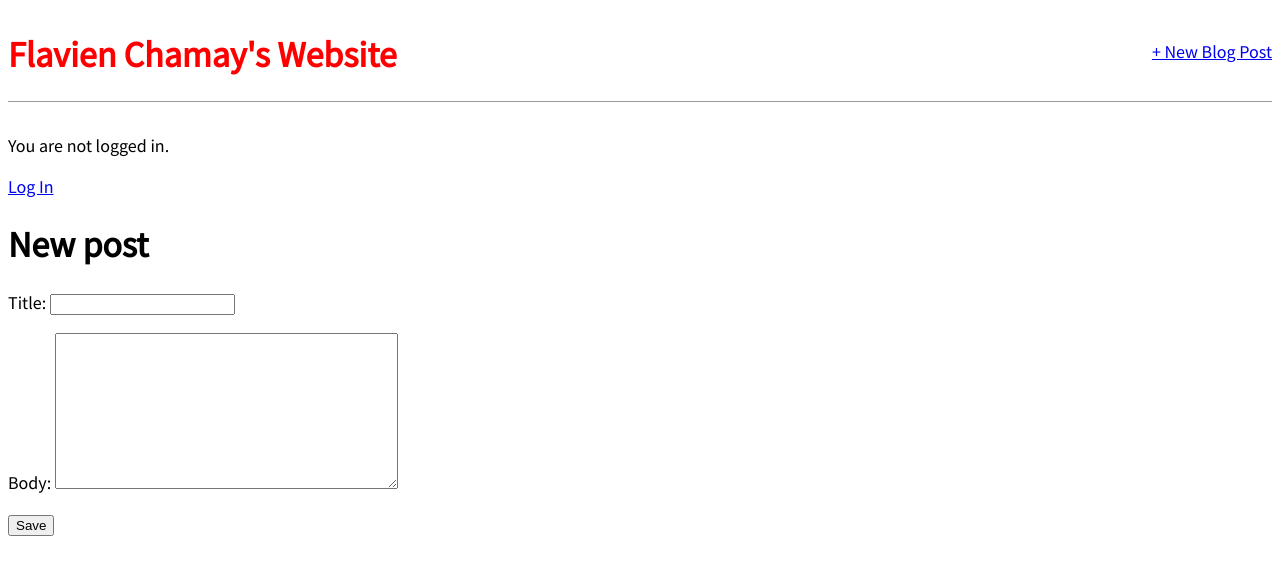
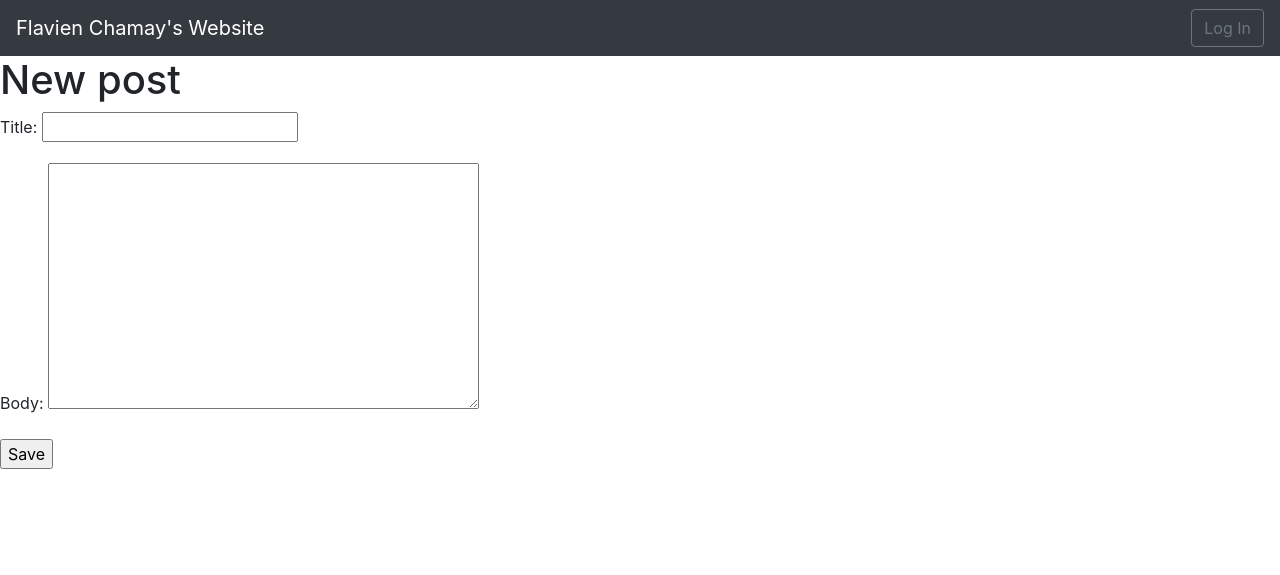
Before and after one commit to flavienChamay/flavienchamay-personal-website, a Django app: page /post/new/ in a window 1280 px wide. Shown: the top 575 px of the page. Run offline with Django 3.2, Linux system fonts and the light colour scheme; parts of the project's set-up code (start-up, migrations or seed data) failed here and were passed over.

Commit message:
Cleaning frontend

```diff
--- a/templates/base.html
+++ b/templates/base.html
@@ -4,28 +4,52 @@
   <head>
     <meta charset="utf-8">
     <title>{% block title %}Flavien Chamay's Website{% endblock title %}</title>
+    <meta name="viewport" content="width=device-width, initial-scale=1, shrink-to-fit=no">
     <link href="https://fonts.googleapis.com/css?family=Source+Sans+Pro:400" rel="stylesheet">
     <link href="{% static 'css/base.css' %}" rel="stylesheet">
+    <!-- Bootstrap CSS -->
+    <link rel="stylesheet" href="https://cdn.jsdelivr.net/npm/bootstrap@4.5.3/dist/css/bootstrap.min.css" integrity="sha384-TX8t27EcRE3e/ihU7zmQxVncDAy5uIKz4rEkgIXeMed4M0jlfIDPvg6uqKI2xXr2" crossorigin="anonymous">
   </head>
   <body>
+    <nav class="navbar navbar-expand-lg navbar-dark bg-dark">
+      <a class="navbar-brand" href="{% url 'home' %}">Flavien Chamay's Website</a>
+      <button class="navbar-toggler" type="button" data-toggle="collapse" data-target="#navbarSupportedContent" aria-controls="navbarSupportedContent" aria-expanded="false" aria-label="Toggle navigation">
+	<span class="navbar-toggler-icon"></span>
+      </button>
+      <div class="collapse navbar-collapse" id="navbarSupportedContent">
+	{% if user.is_authenticated %}
+	<ul class="navbar-nav ml-auto">
+	  <li class="nav-item">
+	    <a class="nav-link dropdown-toggle" href="#" id="navbarDropdown" role="button" data-toggle="dropdown" aria-haspopup="true" aria-expanded="false">
+	      {{ user.username }}
+	    </a>
+	    <div class="dropdown-menu dropdown-menu-lg-right" aria-labelledby="navbarDropdown">
+	      <a class="dropdown-item" href="{% url 'password_change' %}">Change password</a>
+	      <div class="dropdown-divider"></div>
+	      <a class="dropdown-item" href="{% url 'post_new' %}">+ New Blog Post</a>
+	      <div class="dropdown-divider"></div>
+	      <a class="dropdown-item" href="{% url 'logout' %}">Log Out</a>
+	    </div>
+	  </li>
+	</ul>
+	{% else %}
+	<form class="form-inline ml-auto">
+	  <a href="{% url 'login' %}" class="btn btn-outline-secondary">Log In</a>
+	</form>
+	{% endif %}
+      </div>
+    </nav>
     <div>
-      <header>
-	<div class="nav-left">
-	  <h1><a href="{% url 'home' %}">Flavien Chamay's Website</a></h1>
-	</div>
-	<div class="nav-right">
-	  <a href="{% url 'post_new' %}">+ New Blog Post</a>
-	</div>
-      </header>
-      {% if user.is_authenticated %}
-      <p>Hi {{ user.username }}!</p>
-      <p><a href="{% url 'logout' %}">Log Out</a></p>
-      {% else %}
-      <p>You are not logged in.</p>
-      <a href="{% url 'login' %}">Log In</a>
-      {% endif %}
+      <main>
       {% block content %}
       {% endblock content %}
+      </main>
     </div>
+
+    <!-- Optional Javascript -->
+    <!-- JQuery, then Popper.js, then Bootstrap JS -->
+    <script src="https://code.jquery.com/jquery-3.5.1.slim.min.js" integrity="sha384-DfXdz2htPH0lsSSs5nCTpuj/zy4C+OGpamoFVy38MVBnE+IbbVYUew+OrCXaRkfj" crossorigin="anonymous"></script>
+    <script src="https://cdn.jsdelivr.net/npm/popper.js@1.16.1/dist/umd/popper.min.js" integrity="sha384-9/reFTGAW83EW2RDu2S0VKaIzap3H66lZH81PoYlFhbGU+6BZp6G7niu735Sk7lN" crossorigin="anonymous"></script>
+    <script src="https://cdn.jsdelivr.net/npm/bootstrap@4.5.3/dist/js/bootstrap.min.js" integrity="sha384-w1Q4orYjBQndcko6MimVbzY0tgp4pWB4lZ7lr30WKz0vr/aWKhXdBNmNb5D92v7s" crossorigin="anonymous"></script>
   </body>
 </html>
--- a/templates/home.html
+++ b/templates/home.html
@@ -3,9 +3,6 @@
 {% block title %}Home{% endblock title %}
 
 {% block content %}
-{% if user.is_authenticated %}
-Hi {{ user.username }}!
-{% endif %}
 {% for post in object_list %}
 <div class="post-entry">
   <h2><a href="{% url 'post_detail' post.pk %}">{{ post.title }}</a></h2>
```
